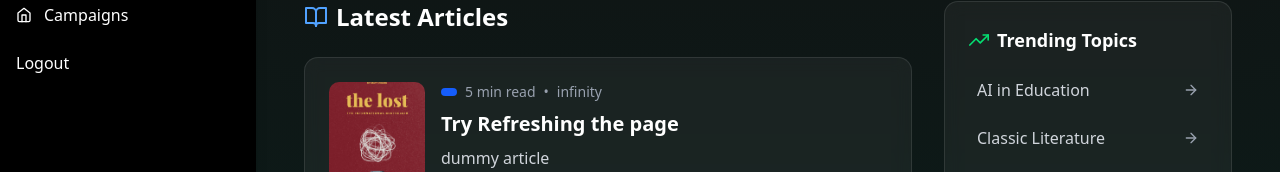
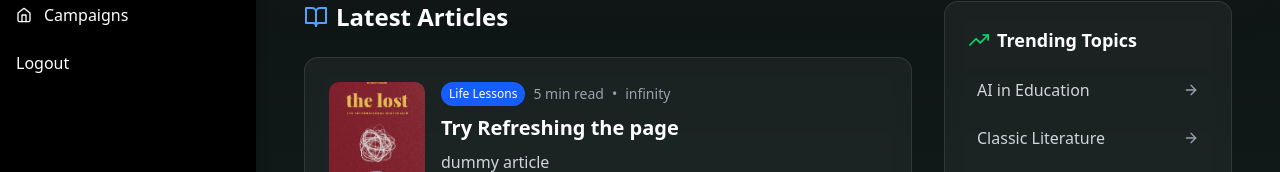
Before and after one commit to thekrishnajeena/BuyMeABook, a Next.js app: page /explore in a window 1280 px wide. Shown: the part 253-425 px from the top of the page. Built offline with nearby package versions, Linux system fonts and the light colour scheme; no server answers; the database is empty.

Commit message:
design change

```diff
--- a/app/(app)/explore/page.tsx
+++ b/app/(app)/explore/page.tsx
@@ -183,6 +183,7 @@ export default function Explore() {
       id: "1",
       title: "Try Refreshing the page",
       excerpt: "dummy article",
+      category: "Life Lessons",
       readTime: "5 min read",
       image: "/book1.jpg",
       publishedAt: "infinity",
```
